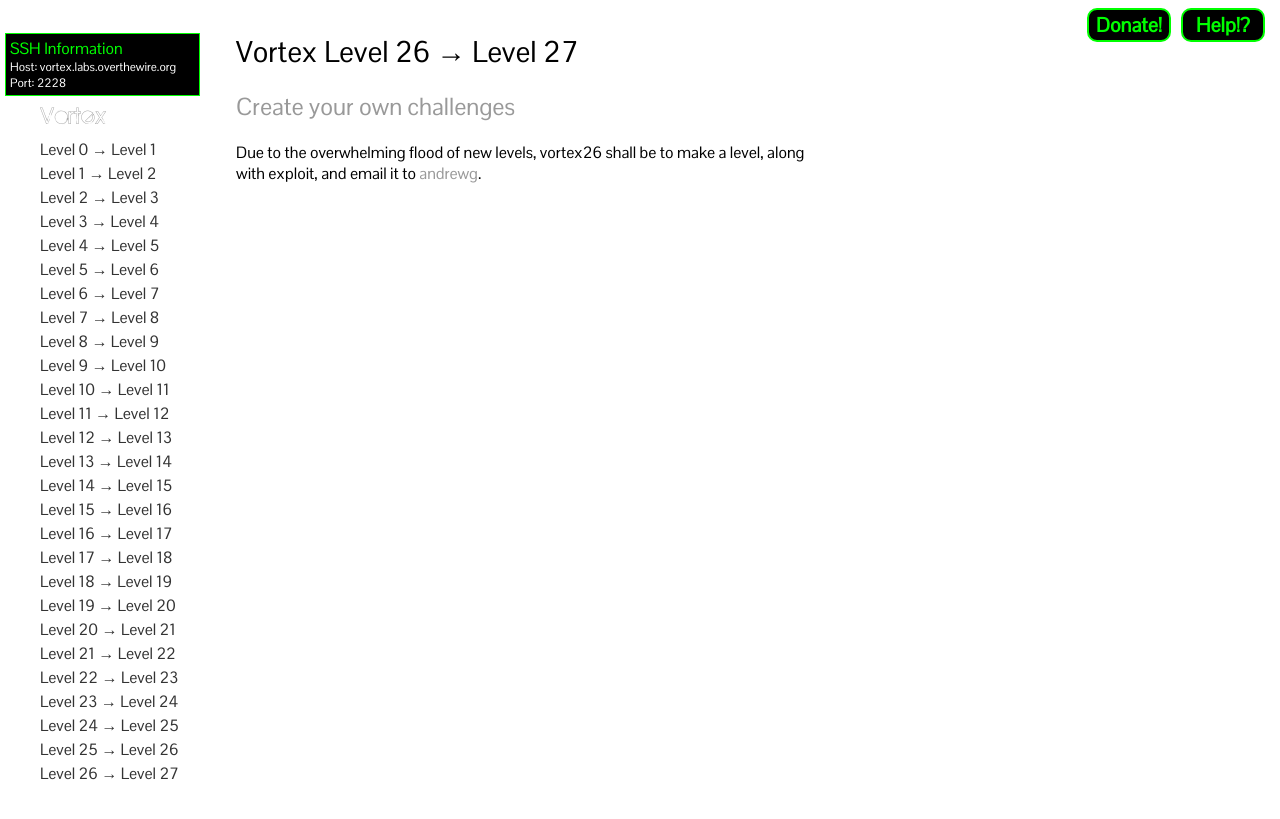
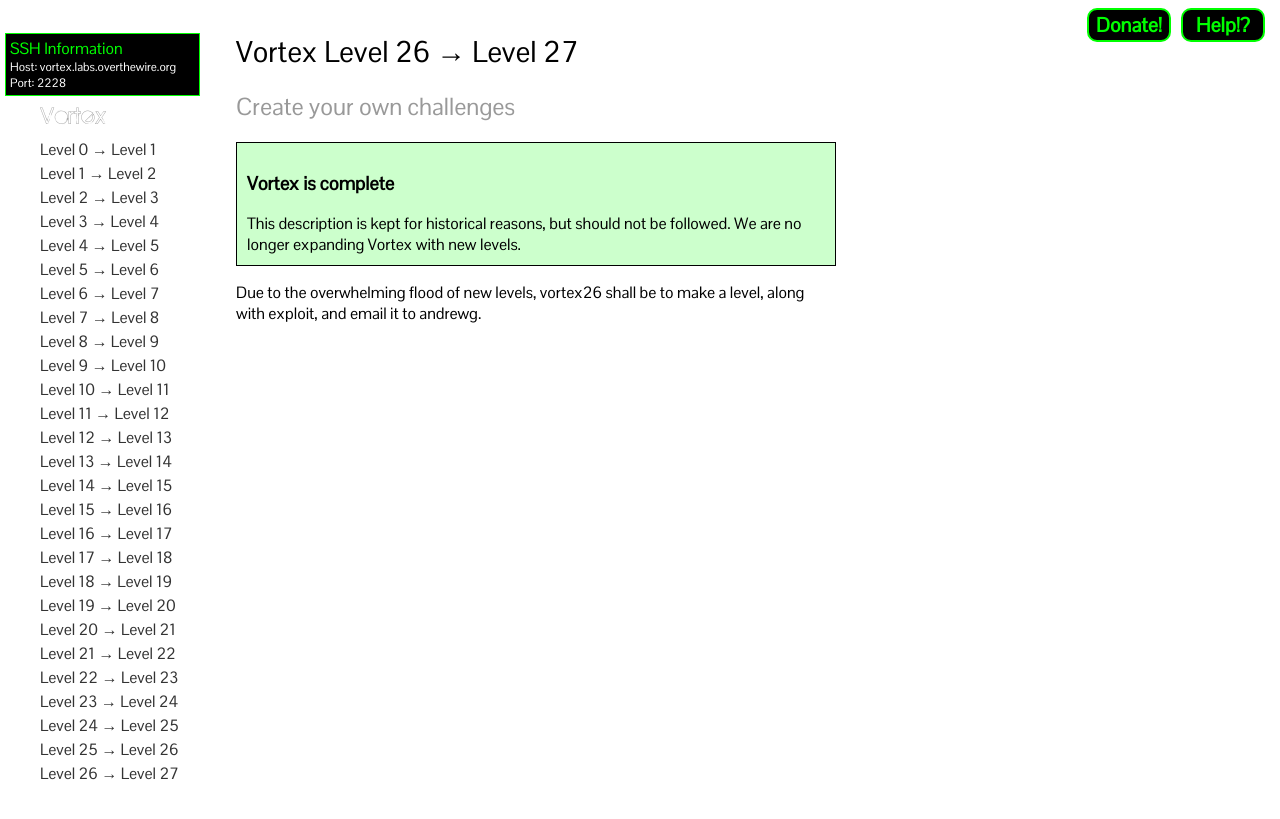
Before and after one commit to OverTheWireOrg/OverTheWire-website, a Jekyll site: the page built from wargames/vortex/vortex26.md, in a window 1280 px wide, cut to the strip 77-896 px from the top of the page. Built offline with Jekyll 4.4.1, drawn with Linux system fonts in a browser that asks for light colours; our own code applies the rules of GitHub Pages for plain Markdown files.

Commit message:
fix vortex descriptions

```diff
--- a/wargames/vortex/vortex26.md
+++ b/wargames/vortex/vortex26.md
@@ -5,7 +5,10 @@
 ---
 Create your own challenges
 --------------------------
+{% include beginNote.html title="Vortex is complete" %}
+This description is kept for historical reasons, but should not be followed.
+We are no longer expanding Vortex with new levels.
+{% include endNote.html %}
+
 Due to the overwhelming flood of new levels, vortex26 shall be to
-make a level, along with exploit, and email it to [andrewg][].
-
-[andrewg]: mailto:andrewg@felinemenace.org
+make a level, along with exploit, and email it to andrewg.
```
Also changed, not shown: wargames/vortex/vortex22.md (+1 -1 lines), wargames/vortex/vortex25.md (+5 -0 lines).
